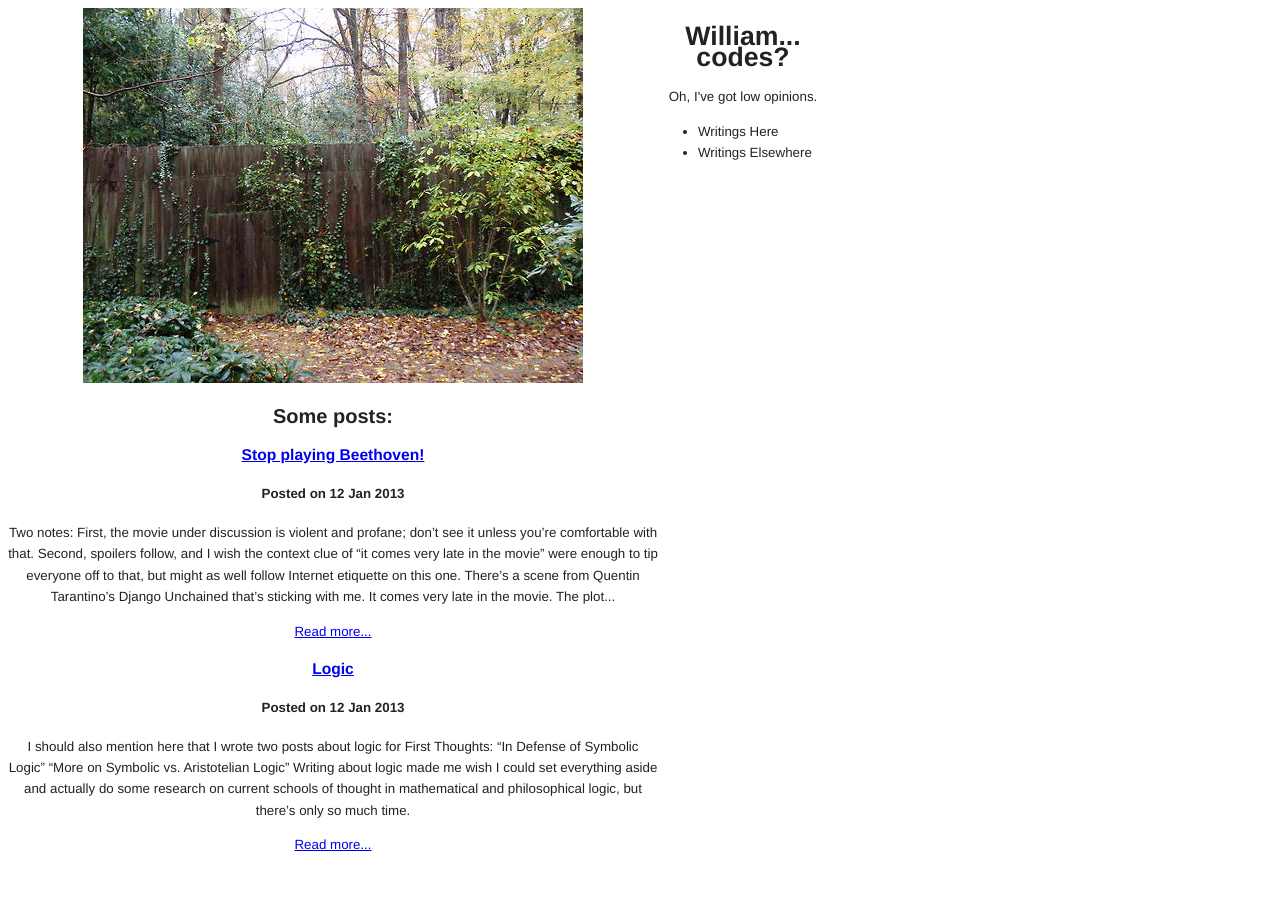
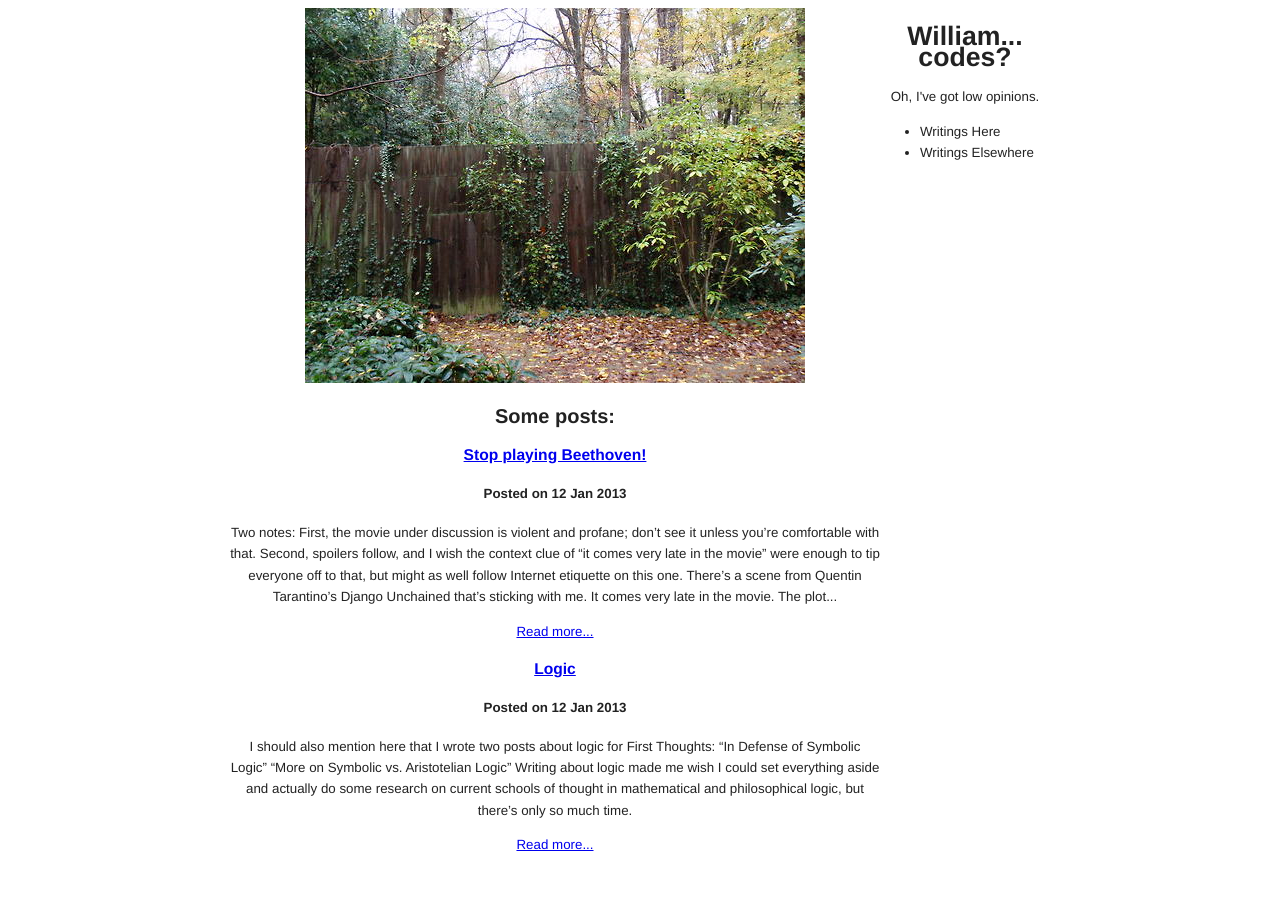
Before and after one commit to williamrandolph/williamrandolph.github.com, a Jekyll site: the page built from index.html, in a window 1280 px wide. Built offline with Jekyll 4.4.1, drawn with Linux system fonts in a browser that asks for light colours; Markdown is read by kramdown in place of the engine named in the settings.

Commit message:
Fixed centering on stylesheet.

```diff
--- a/stylesheets/style2.css
+++ b/stylesheets/style2.css
@@ -10,8 +10,11 @@ li {
   text-align:left;
 }
 
+
 .wrapper{
   width:820px;
+  margin-left: auto ;
+  margin-right: auto ;
 }
 
 /* sidebar */
@@ -26,5 +29,4 @@ li {
 section {
   width:650px;
   float:left;
-  padding-bottom:50px;
 }
```
